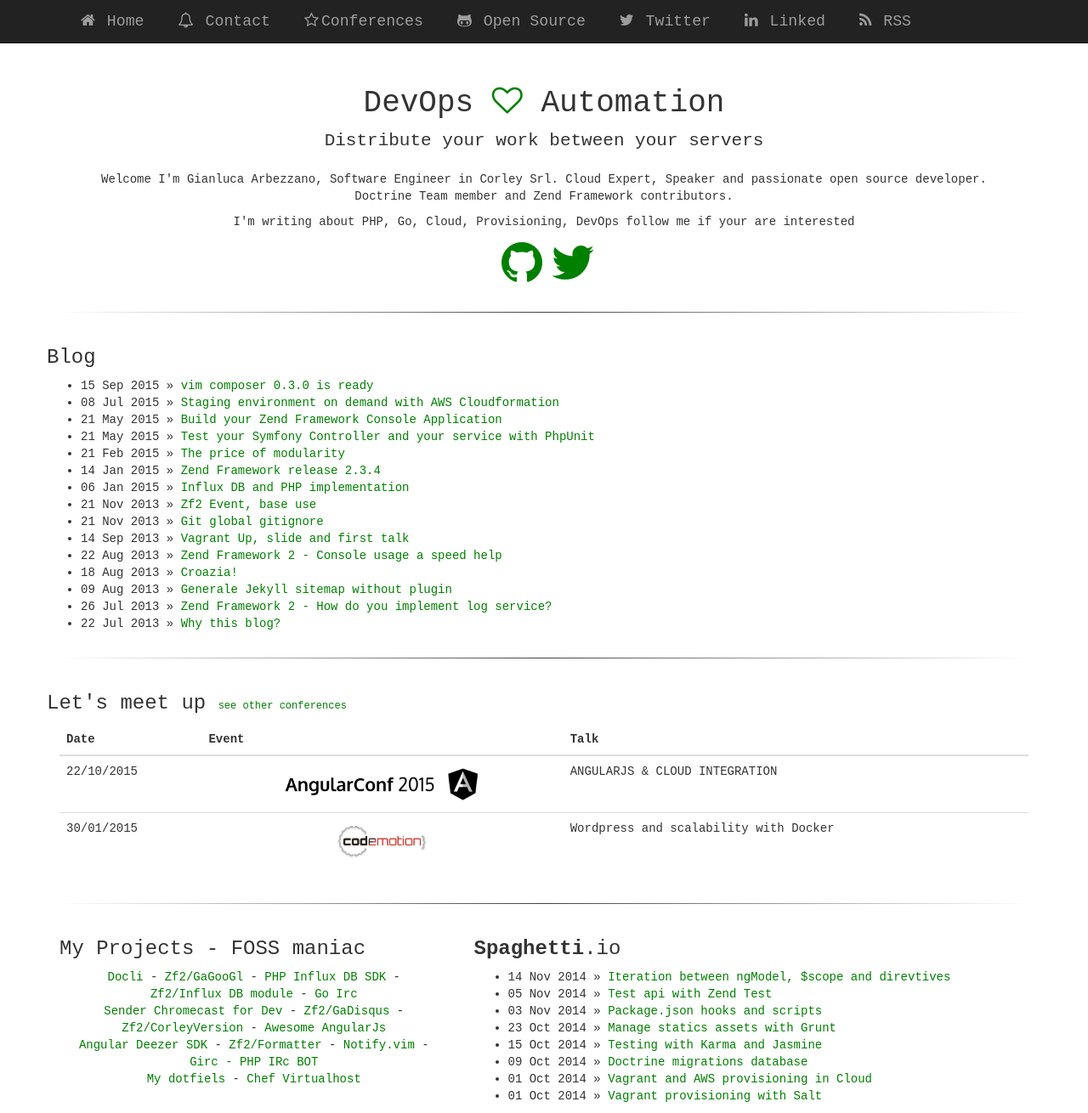
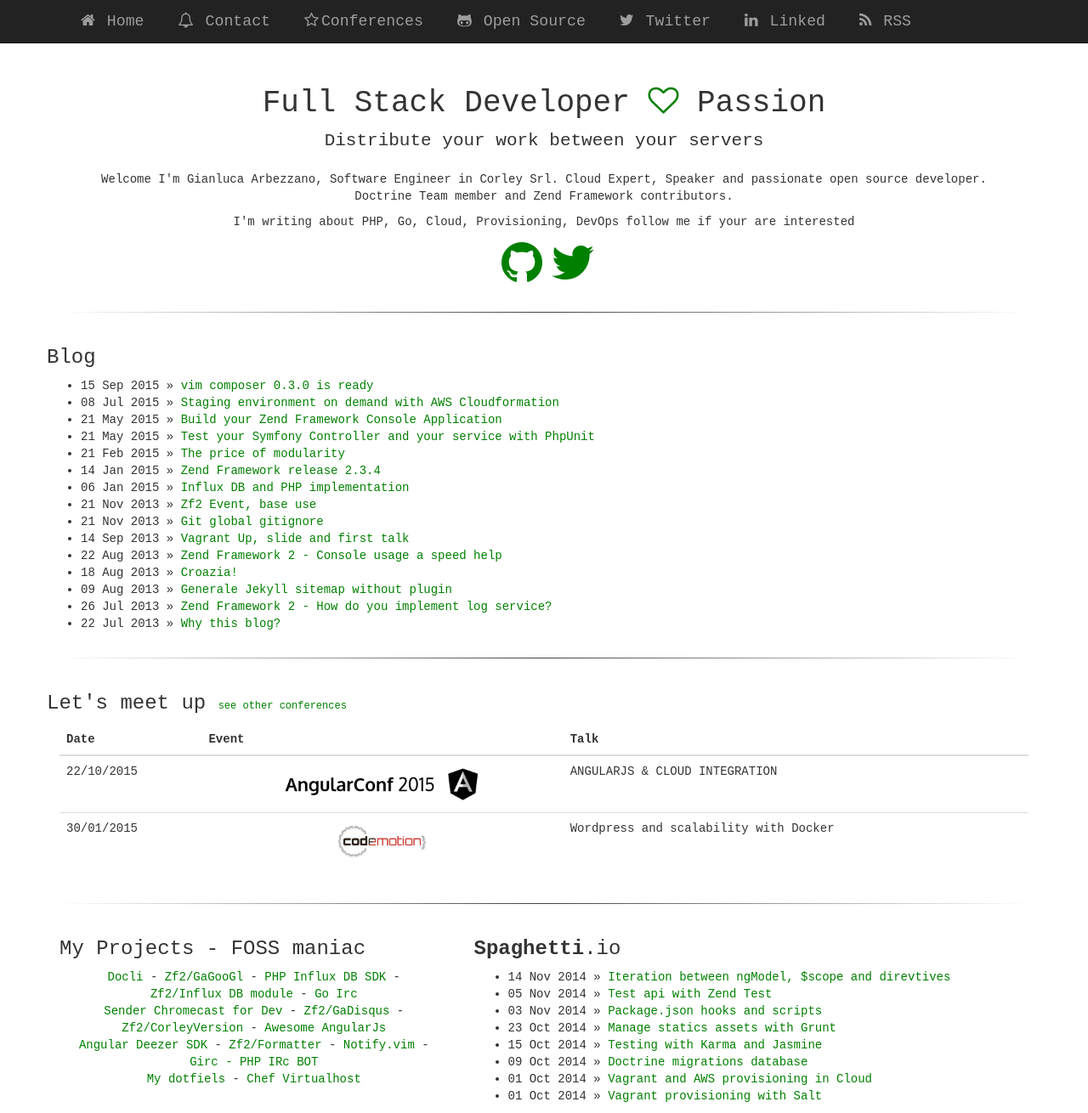
Before and after one commit to gianarb/gianarb.github.com, a Jekyll site: the page built from index.html, in a window 1280 px wide and 1310 px high. Shown: the whole window at 85% size. Built offline with Jekyll 4.4.1, drawn with Linux system fonts in a browser that asks for light colours; nearby versions of some CDN libraries; Markdown is read by kramdown in place of the engine named in the settings.

Commit message:
Full stack

```diff
--- a/index.html
+++ b/index.html
@@ -5,7 +5,7 @@
 <div id="slogan" class="row">
   <div class="col-md-12">
     <div class="text-center">
-        <h1>DevOps <i class="fa fa-heart-o"></i> Automation</h1>
+        <h1>Full Stack Developer <i class="fa fa-heart-o"></i> Passion</h1>
         <p class="lead">Distribute your work between your servers</p>
         <p class="desc">Welcome I'm Gianluca Arbezzano, Software Engineer in Corley Srl. Cloud Expert, Speaker and passionate open source developer.</br>Doctrine Team member and Zend Framework contributors.</p>
         <p>I'm writing about PHP, Go, Cloud, Provisioning, DevOps follow me if your are interested</p>
```
